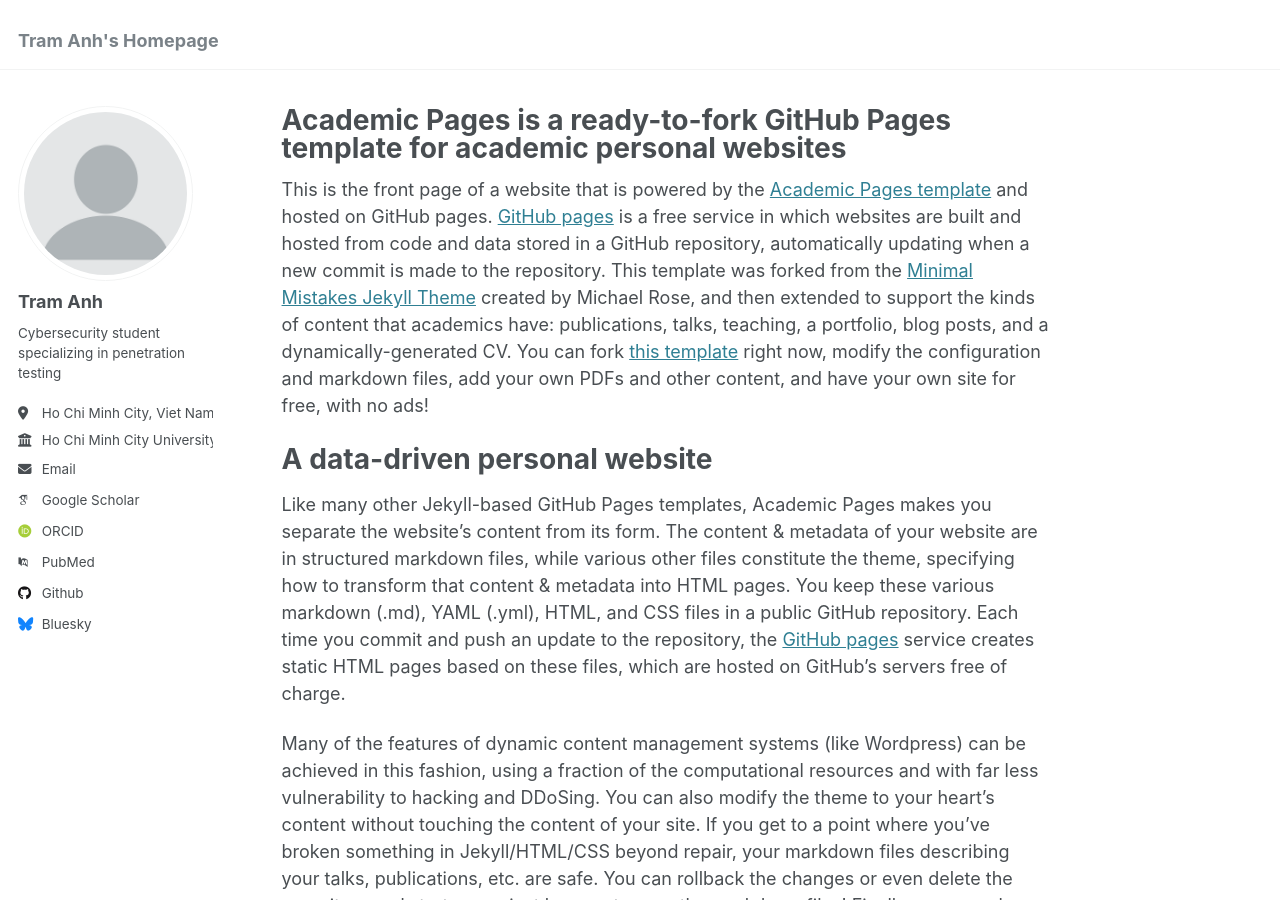
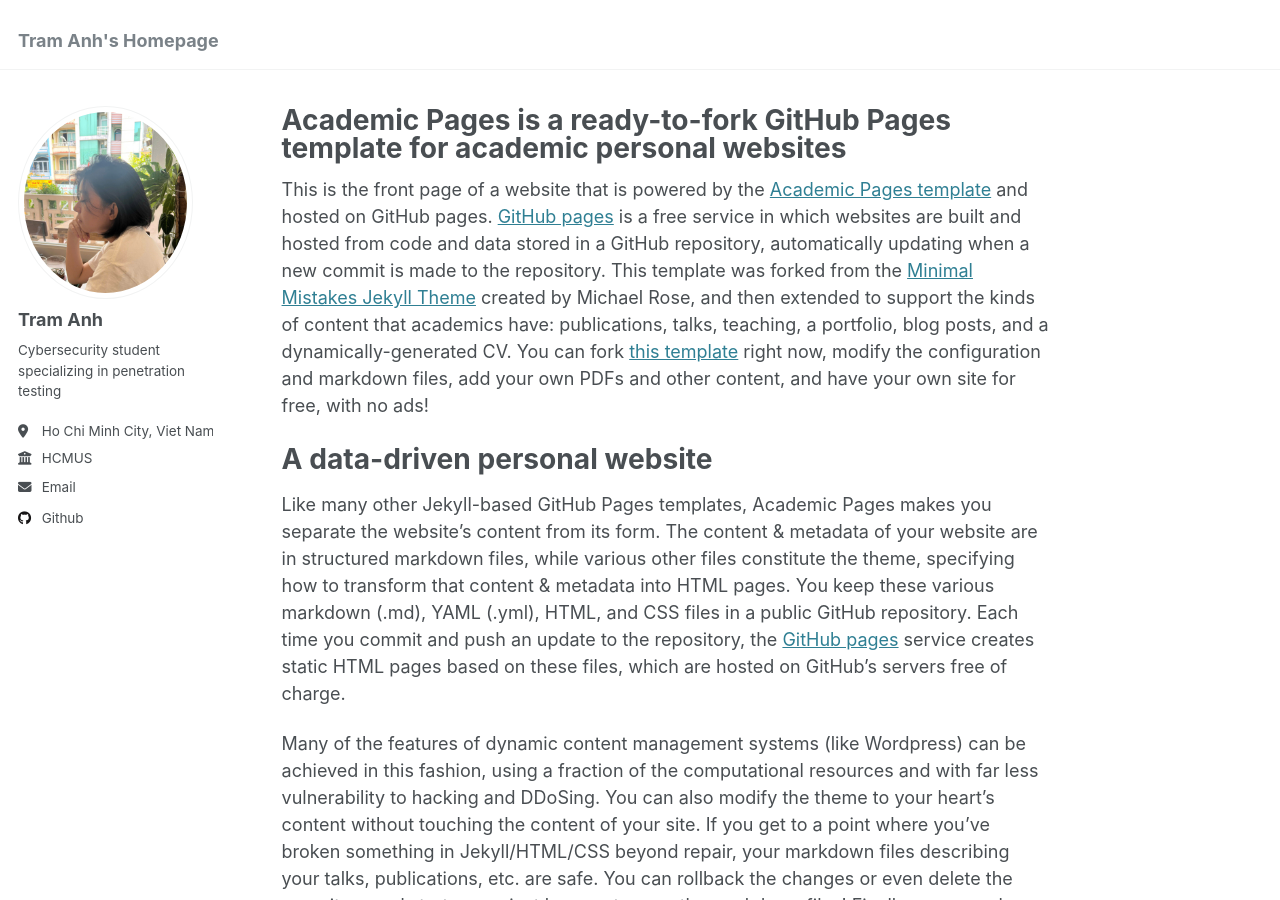
Before and after one commit to tramanh2604/my-pages, a Jekyll site: the page built from _pages/about.md, in a window 1280 px wide and 900 px high. Built offline with Jekyll 4.4.1, drawn with Linux system fonts in a browser that asks for light colours; some web fonts are replaced.

Commit message:
Update _config.yml

```diff
--- a/_config.yml
+++ b/_config.yml
@@ -21,22 +21,22 @@ repository               : "academicpages/academicpages.github.io"
 #               Additional customization can be done by editing /_includes/author-profile.html
 author:
   # Biographic information
-  avatar           : "profile.png"
+  avatar           : "profile_img.jpg"
   name             : "Tram Anh"
   pronouns         : # example: "she/her"
   bio              : "Cybersecurity student specializing in penetration testing"
   location         : "Ho Chi Minh City, Viet Nam"
-  employer         : "Ho Chi Minh City University of Science"
+  employer         : "HCMUS"
   uri              : # URL
   email            : "buihuynhtramanh1004@gmail.com"
 
   # Academic websites
   arxiv            : # URL - Update with the correct link to your profile
-  googlescholar    : "https://scholar.google.com/citations?user=PS_CX0AAAAAJ"
+  googlescholar    : # URL
   impactstory      : # URL
-  orcid            : "http://orcid.org/yourorcidurl"
+  orcid            : # URL
   semantic         : # URL
-  pubmed           : "https://www.ncbi.nlm.nih.gov/pubmed/?term=john+snow"
+  pubmed           : # URL
   researchgate     : # URL
   scopus           : # URL
 
@@ -44,12 +44,12 @@ author:
   bitbucket        : # Username - Update with your username on the site
   codepen          : # Username
   dribbble         : # Username
-  github           : "academicpages"
+  github           : "tramanh2604"
   kaggle           : # Username
   stackoverflow    : # User number or user number and name (i.e., use "1" or "1/jeff-atwood")
 
   # Social media
-  bluesky          : "bsky.app" # Replace this with you Bluesky username
+  bluesky          : # Replace this with you Bluesky username
   facebook         : # Username
   flickr           : # Username
   foursquare       : # Username
@@ -130,7 +130,7 @@ yandex_site_verification :
 
 # Social Sharing
 twitter:
-  username               : &twitter
+  username               :
 facebook:
   username               :
   app_id                 :
```
